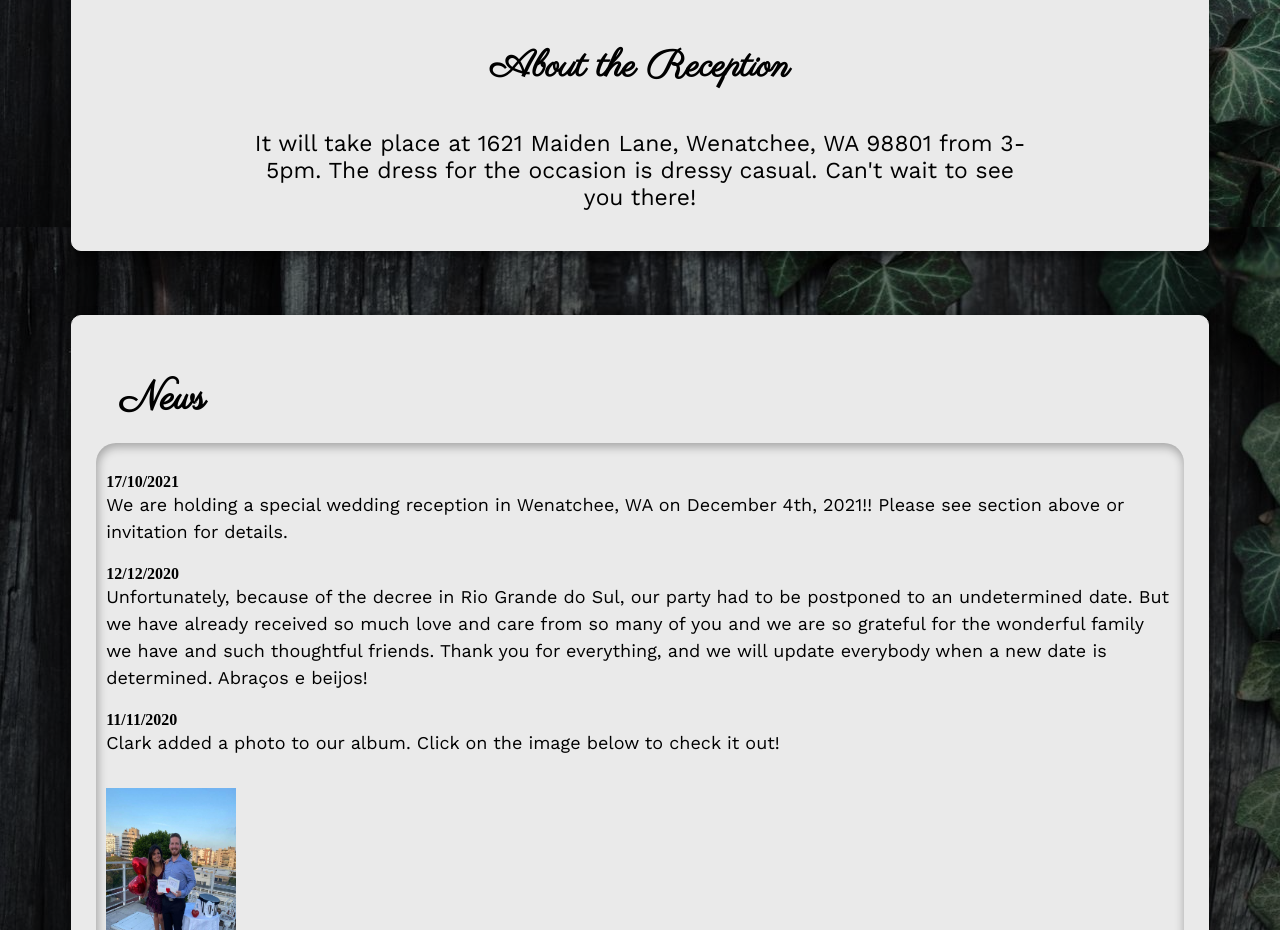
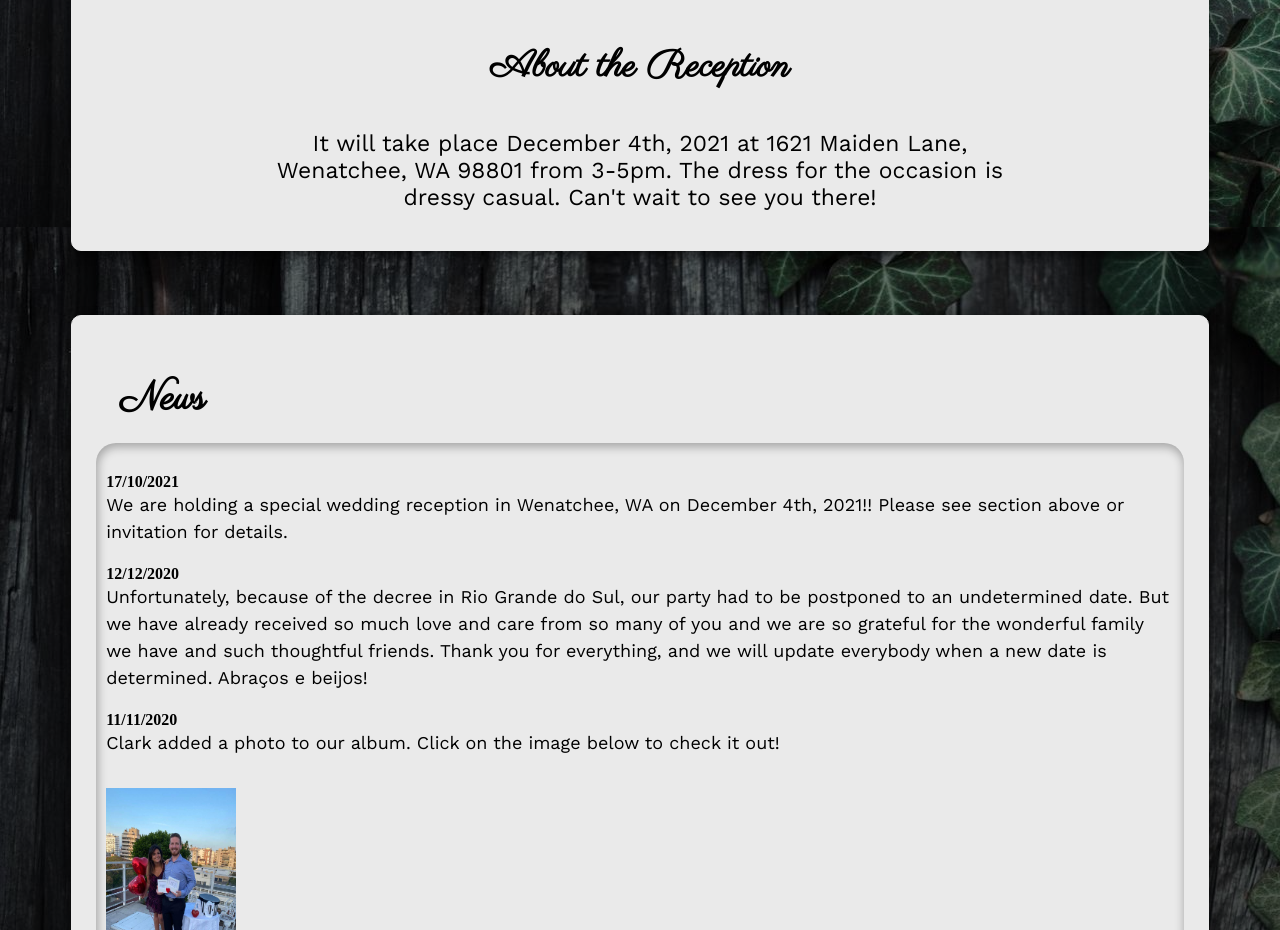
Before and after one commit to clewis890/wedding-site, a Next.js app: page / in a window 1280 px wide. Shown: the part 840-1770 px from the top of the page. Built offline with nearby package versions, Linux system fonts and the light colour scheme.

Commit message:
added receptiion date

```diff
--- a/pages/index.js
+++ b/pages/index.js
@@ -38,7 +38,7 @@ import Image from 'next/image'
                   <h3 className={styles.venuetitle}>About the Reception</h3>
                     <p className={styles.venueaddress}>
                       {/* Vai acontecer na D. Boat House que fica na Rua dos Pescadores, 1550 às 17 horas, o traje da ocasião é Alto Esporte e o mais importante pra nós é que todos se divirtam!*/}
-                      It will take place at 1621 Maiden Lane, Wenatchee, WA 98801 from 3-5pm. The dress for the occasion is dressy casual. Can't wait to see you there!
+                      It will take place December 4th, 2021 at 1621 Maiden Lane, Wenatchee, WA 98801 from 3-5pm. The dress for the occasion is dressy casual. Can't wait to see you there!
                       </p>
               </div>
             </div>
```
